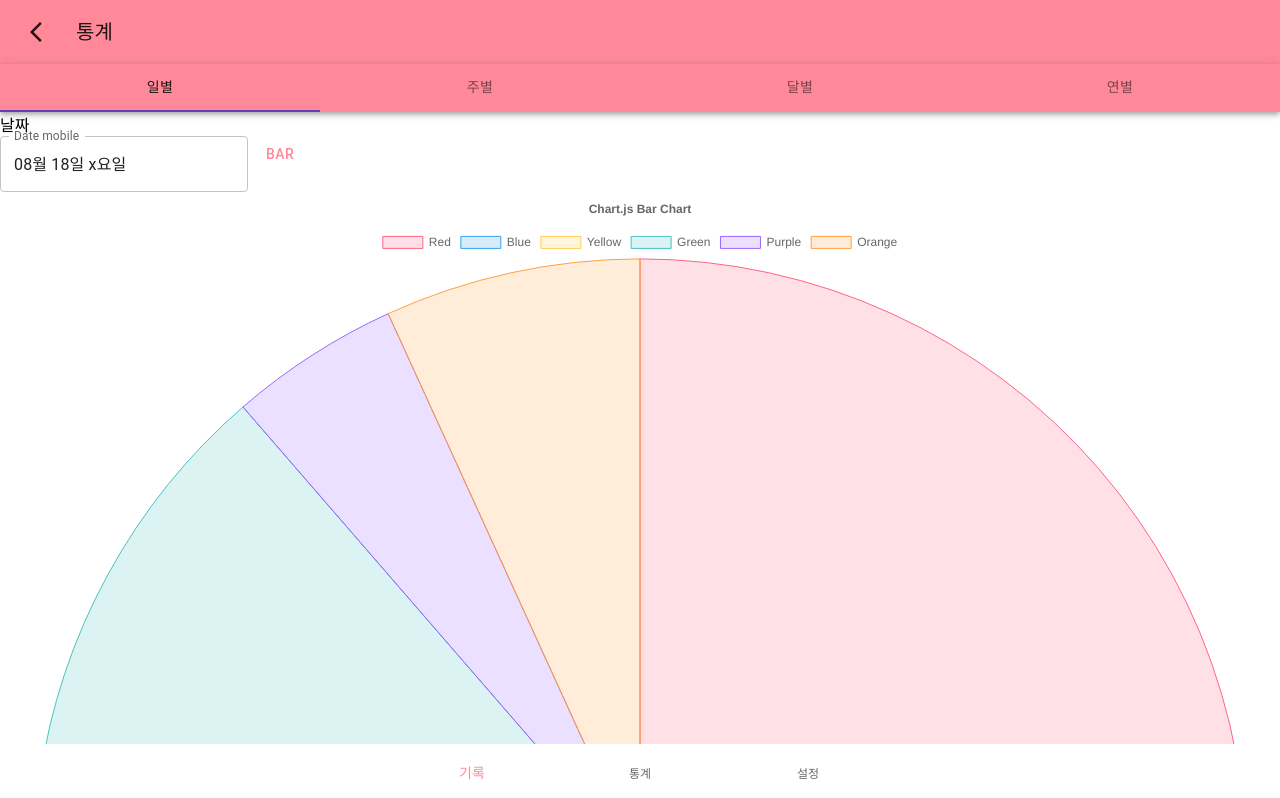
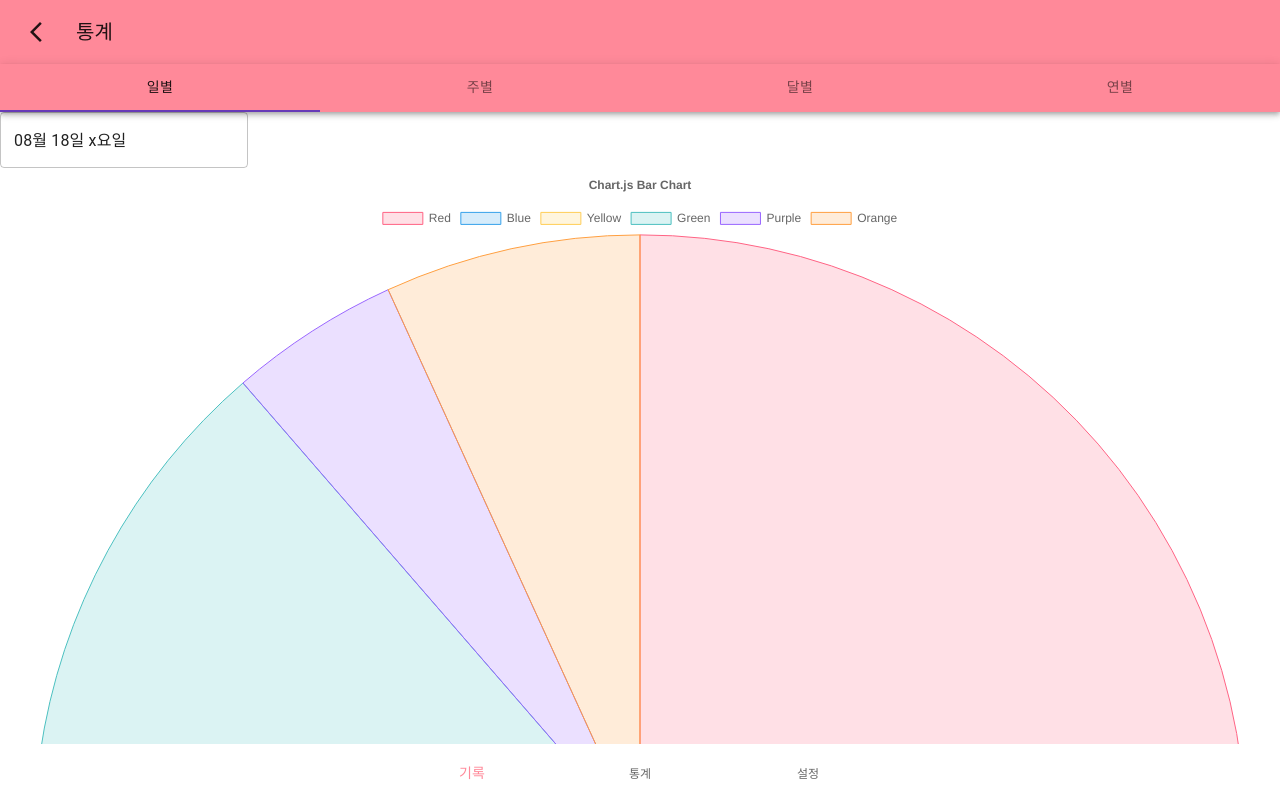
Before and after one commit to ieunjung/fe-ddokddak, a React app: page /statistics in a window 1280 px wide. Shown: the top 798 px of the page. Built offline with nearby package versions, Linux system fonts and the light colour scheme.

Commit message:
DatePicker 적용중

```diff
--- a/package.json
+++ b/package.json
@@ -15,7 +15,7 @@
     "@mui/icons-material": "^5.11.0",
     "@mui/material": "^5.10.17",
     "@mui/styled-engine-sc": "^5.10.16",
-    "@mui/styles": "^5.11.2",
+    "@mui/styles": "^5.11.7",
     "@mui/x-date-pickers": "^5.0.18",
     "@pmmmwh/react-refresh-webpack-plugin": "^0.5.3",
     "@svgr/webpack": "^5.5.0",
@@ -35,6 +35,7 @@
     "chart.js": "^4.1.1",
     "css-loader": "^6.5.1",
     "css-minimizer-webpack-plugin": "^3.2.0",
+    "dayjs": "^1.11.7",
     "dotenv": "^10.0.0",
     "dotenv-expand": "^5.1.0",
     "eslint": "^8.3.0",
@@ -48,6 +49,7 @@
     "jest-resolve": "^27.4.2",
     "jest-watch-typeahead": "^1.0.0",
     "mini-css-extract-plugin": "^2.4.5",
+    "moment": "^2.29.4",
     "mui": "^0.0.1",
     "postcss": "^8.4.4",
     "postcss-flexbugs-fixes": "^5.0.2",
--- a/src/pages/statistics/StatisticsPage.tsx
+++ b/src/pages/statistics/StatisticsPage.tsx
@@ -1,12 +1,8 @@
-import { Button, Box } from '@mui/material';
-import Stack from '@mui/material/Stack';
+import { Button, Box, AppBar, Tabs, Tab } from '@mui/material';
 import TextField, { TextFieldProps } from '@mui/material/TextField';
 import { AdapterDayjs } from '@mui/x-date-pickers/AdapterDayjs';
-import { DateTimePicker } from '@mui/x-date-pickers/DateTimePicker';
-import { DesktopDatePicker } from '@mui/x-date-pickers/DesktopDatePicker';
+import { DatePicker } from '@mui/x-date-pickers/DatePicker';
 import { LocalizationProvider } from '@mui/x-date-pickers/LocalizationProvider';
-import { MobileDatePicker } from '@mui/x-date-pickers/MobileDatePicker';
-import { TimePicker } from '@mui/x-date-pickers/TimePicker';
 import {
   Chart as ChartJS,
   ArcElement,
@@ -97,6 +93,15 @@ const lineData = {
   ],
 };
 
+const periodTypes = ['일별', '주별', '달별', '연별'] as const;
+
+function a11yProps(index: number) {
+  return {
+    id: `full-width-tab-${index}`,
+    'aria-controls': `full-width-tabpanel-${index}`,
+  };
+}
+
 const StatisticsPage = () => {
   const [chartType, setChartType] = useState<'bar' | 'line' | 'pie'>('pie');
 
@@ -118,21 +123,60 @@ const StatisticsPage = () => {
     setValue(newValue);
   };
 
+  const [periodType, setPeriodType] = useState(0);
+
+  const handlePeriodTypeChange = (event: SyntheticEvent, newValue: number) => {
+    setPeriodType(newValue);
+  };
+
   return (
     <>
       <CommonHeader title={'통계'} isShowBackButton={true} />
-      <SubHeader titleList={['일별', '주별', '달별', '연별']} />
-      <Box>날짜</Box>
-      <LocalizationProvider dateAdapter={AdapterDayjs}>
-        <MobileDatePicker
-          label="Date mobile"
+      {/* <SubHeader titleList={['일별', '주별', '달별', '연별']} /> */}
+      <Box sx={{ bgcolor: 'background.paper' }}>
+        <AppBar position="static">
+          <Tabs
+            value={periodType}
+            onChange={handlePeriodTypeChange}
+            indicatorColor="secondary"
+            textColor="inherit"
+            variant="fullWidth"
+            aria-label="full width tabs"
+          >
+            {periodTypes.map((title, idx) => (
+              <Tab
+                key={'sub-header-' + idx}
+                label={title}
+                {...a11yProps(idx)}
+              />
+            ))}
+          </Tabs>
+        </AppBar>
+      </Box>
+      <Box sx={{ display: 'flex', alignItems: 'center' }}>
+        <LocalizationProvider dateAdapter={AdapterDayjs} adapterLocale="koKR">
+          <DatePicker
             inputFormat="MM월 DD일 x요일"
             value={value}
             onChange={handleChange}
             renderInput={(params: TextFieldProps) => <TextField {...params} />}
           />
+          {/* <DatePicker
+            label="일별"
+            value={value}
+            onChange={(newValue) => {
+              console.log(newValue);
+            }}
+            renderInput={({ inputRef, inputProps, InputProps }) => (
+              <Box sx={{ display: 'flex', alignItems: 'center' }}>
+                <input ref={inputRef} {...inputProps} />
+                {InputProps?.endAdornment}
+              </Box>
+            )}
+          /> */}
         </LocalizationProvider>
-      <Button onClick={() => changeChartType('bar')}>BAR</Button>
+      </Box>
+      {/* <Button onClick={() => changeChartType('bar')}>BAR</Button> */}
       <Chart type={chartType} data={chartData[chartType]} options={options} />
     </>
   );
```
Also changed, not shown: 1 other file (tests, documents, lock files or other folders). Lines whose indentation alone changed are shown as unchanged.
